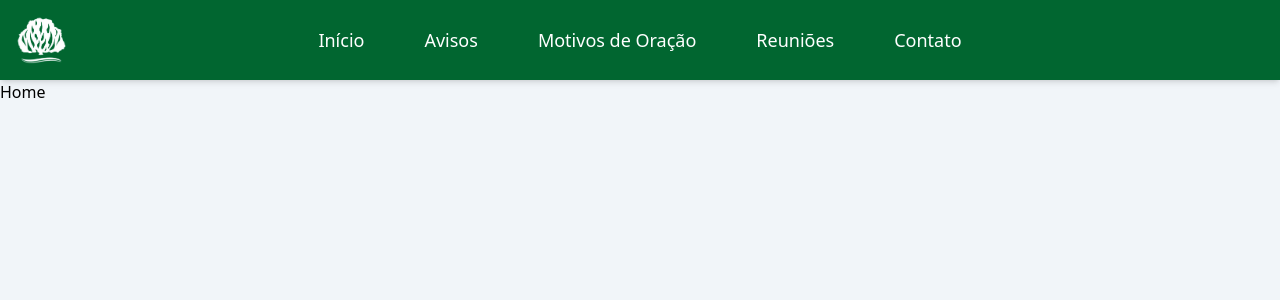
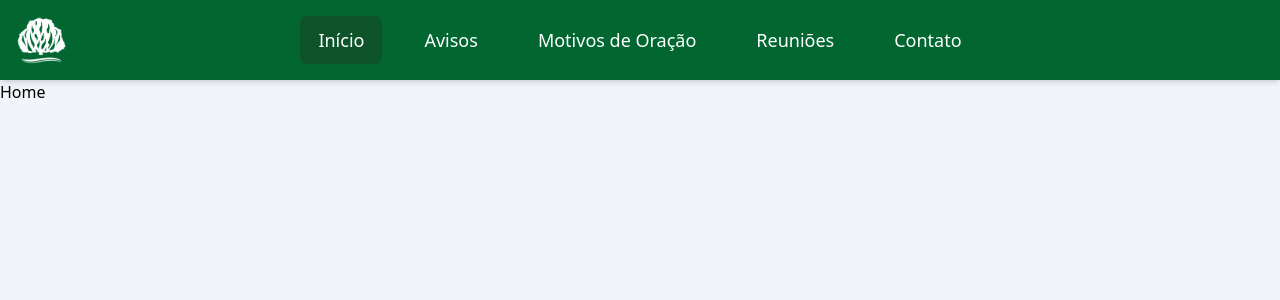
Before and after one commit to andrerodriguesp4/site-igreja, a React (Vite) app: page / in a window 1280 px wide. Shown: the top 300 px of the page. Built offline with nearby package versions, Linux system fonts and the light colour scheme.

Commit message:
Alteração NavBar realce

```diff
--- a/src/App.jsx
+++ b/src/App.jsx
@@ -10,18 +10,17 @@ import logo from './components/logo.png'
 import Buttonnavbar from './components/Buttonnavbar'
 
 function Navbar() {
-  const navigate = useNavigate()
 
   return (
     <nav className='bg-green-800 text-white px-6 py-4 flex justify-center items-center gap-6 shadow-md'>
       <div className='absolute left-4 flex'>
         <img src={logo} alt='Logo' className='h-12' title='Igreja Presbiteriana de Passa Quatro' />
       </div>
-      <Buttonnavbar onClick={() => navigate('/')} >Início</Buttonnavbar>
-      <Buttonnavbar onClick={() => navigate('/avisos')} >Avisos</Buttonnavbar>
-      <Buttonnavbar onClick={() => navigate('/motivos-oracao')} >Motivos de Oração</Buttonnavbar>
-      <Buttonnavbar onClick={() => navigate('/reunioes')}>Reuniões</Buttonnavbar>
-      <Buttonnavbar onClick={() => navigate('/contato')}>Contato</Buttonnavbar>
+      <Buttonnavbar to="/">Início</Buttonnavbar>
+      <Buttonnavbar to="/avisos">Avisos</Buttonnavbar>
+      <Buttonnavbar to="/motivos-oracao">Motivos de Oração</Buttonnavbar>
+      <Buttonnavbar to="/reunioes">Reuniões</Buttonnavbar>
+      <Buttonnavbar to="/contato">Contato</Buttonnavbar>
     </nav>
   )
 }
--- a/src/components/Buttonnavbar.jsx
+++ b/src/components/Buttonnavbar.jsx
@@ -1,9 +1,18 @@
-function Buttonnavbar(props){
-    return(
-        <button {...props} className='px-0 sm:px-0 md:px-2 lg:px-4 py-2 text-sm md:text-lg border-2 border-transparent hover:bg-green-900 rounded-md'>
-            {props.children}
-        </button>
-    )
+import { NavLink } from 'react-router-dom'
+
+function Buttonnavbar(props) {
+  return (
+    <NavLink
+      to={props.to}
+      className={({ isActive }) =>
+        `px-0 sm:px-0 md:px-2 lg:px-4 py-2 text-sm md:text-lg border-2 rounded-md
+         hover:bg-green-900 border-transparent
+         ${isActive ? 'text-white bg-green-900' : ''}`
+      }
+    >
+      {props.children}
+    </NavLink>
+  )
 }
 
 export default Buttonnavbar
```
